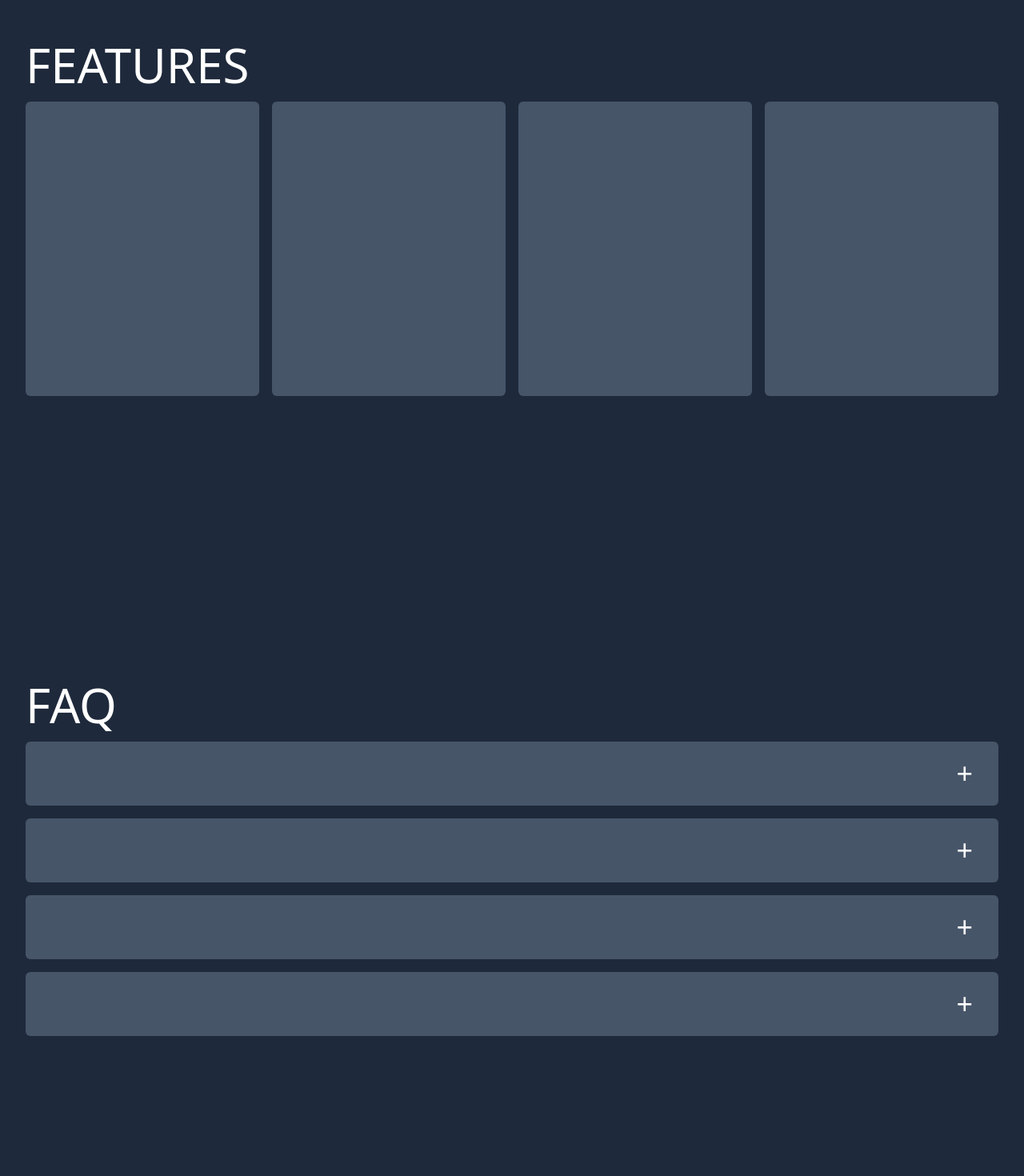
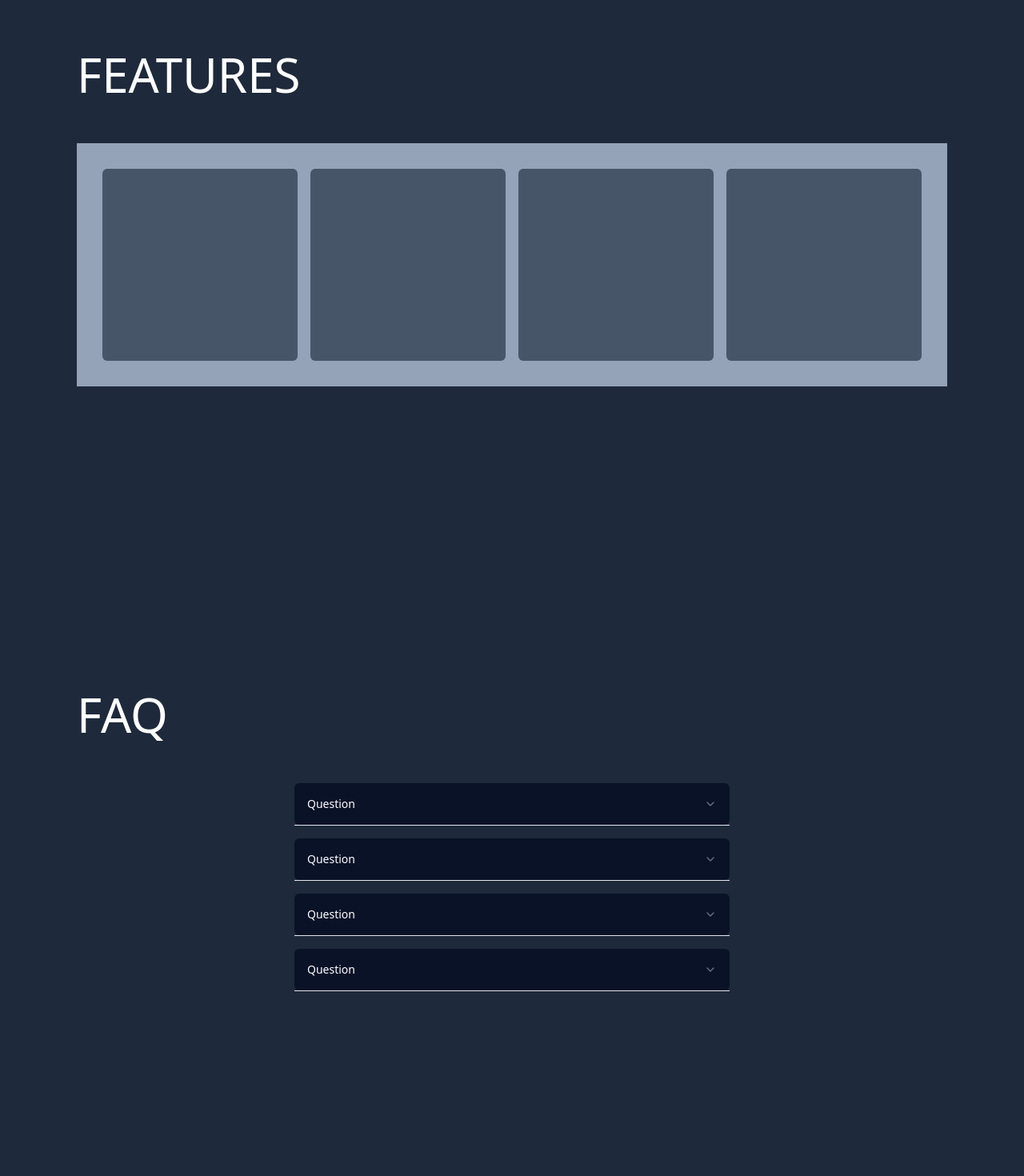
Before and after one commit to Sankar-sj14/hosting-trial, a React (Vite) app: page / in a window 1280 px wide. Shown: the part 1020-2490 px from the top of the page at 80% size. Built offline with nearby package versions, Linux system fonts and the light colour scheme.

Commit message:
accordion custom

```diff
--- /dev/null
+++ b/src/accordian.css
@@ -0,0 +1,12 @@
+/* accordion.css */
+.accordion-trigger {
+    @apply bg-accordionTriggerBg text-accordionText p-4 rounded-md transition duration-300;
+  }
+
+  .accordion-trigger:hover {
+    @apply bg-accordionTriggerHoverBg;
+  }
+
+  .accordion-content {
+    @apply bg-accordionContentBg text-accordionContentText p-4;
+  }
--- /dev/null
+++ b/src/components/Accordions.jsx
@@ -0,0 +1,25 @@
+import React from 'react'
+import '../accordian.css';
+import {
+    Accordion,
+    AccordionContent,
+    AccordionItem,
+    AccordionTrigger,
+  } from "@/components/ui/accordion"
+
+const Accordions = () => {
+  return (
+    <div>
+        <Accordion type="single" collapsible>
+          <AccordionItem value="item-1">
+            <AccordionTrigger className="accordion-trigger">Question</AccordionTrigger>
+            <AccordionContent className="accordion-content">
+              Answer
+            </AccordionContent>
+          </AccordionItem>
+        </Accordion>
+    </div>
+  )
+}
+
+export default Accordions
--- a/src/components/Faq.jsx
+++ b/src/components/Faq.jsx
@@ -1,14 +1,15 @@
 import React from 'react'
+import Accordions from './accordions'
 
 const Faq = () => {
   return (
-    <div className='bg-slate-800 h-screen w-full p-8 flex flex-col justify-center gap-4'>
-        <div className='text-white text-6xl'>FAQ</div>
-        <div className="w-full h-1/2 gap-4 flex flex-col justify-center">
-        <div className="h-1/4 bg-slate-600 w-full rounded-md p-4 flex justify-end items-center text-4xl text-white px-8">+</div>
-        <div className="h-1/4 bg-slate-600 w-full rounded-md p-4 flex justify-end items-center text-4xl text-white px-8">+</div>
-        <div className="h-1/4 bg-slate-600 w-full rounded-md p-4 flex justify-end items-center text-4xl text-white px-8">+</div>
-        <div className="h-1/4 bg-slate-600 w-full rounded-md p-4 flex justify-end items-center text-4xl text-white px-8">+</div>
+    <div className='bg-slate-800 h-screen w-full p-24 flex flex-col justify-center items-center gap-14'>
+        <div className='text-white text-6xl w-full flex justify-start '>FAQ</div>
+        <div className="w-1/2 h-1/2 flex flex-col gap-4 ">
+        <Accordions/>
+        <Accordions/>
+        <Accordions/>
+        <Accordions/>
         </div>
     </div>
   )
--- a/src/components/Features.jsx
+++ b/src/components/Features.jsx
@@ -2,15 +2,17 @@ import React from 'react'
 
 const Features = () => {
   return (
-      <div className='bg-slate-800 h-screen w-full p-8 flex flex-col justify-center gap-4'>
+      <div className='bg-slate-800 h-screen w-full p-24 flex flex-col justify-center gap-14'>
         <div className='text-white text-6xl'>FEATURES</div>
-        <div className="w-full h-1/2 gap-4 flex items-center">
-        <div className="w-1/4 bg-slate-600 h-full rounded-md"></div>
-        <div className="w-1/4 bg-slate-600 h-full rounded-md"></div>
-        <div className="w-1/4 bg-slate-600 h-full rounded-md"></div>
-        <div className="w-1/4 bg-slate-600 h-full rounded-md"></div>
+        <div className="w-full h-full gap-4 flex flex-col md:flex md:flex-row md:h-1/2 bg-slate-400 p-8">
+        <div className=" h-1/4 bg-slate-600  w-full md:h-full rounded-md"></div>
+        <div className=" h-1/4 bg-slate-600  w-full md:h-full rounded-md"></div>
+        <div className=" h-1/4 bg-slate-600  w-full md:h-full rounded-md"></div>
+        <div className=" h-1/4 bg-slate-600  w-full md:h-full rounded-md"></div>
         </div>
-    </div>
+
+
+        </div>
   )
 }
 
--- a/src/components/Footer.jsx
+++ b/src/components/Footer.jsx
@@ -1,34 +1,11 @@
 import React from 'react'
-import {
-    Accordion,
-    AccordionContent,
-    AccordionItem,
-    AccordionTrigger,
-  } from "@/components/ui/accordion"
-
+import '../accordian.css';
 
 const Footer = () => {
   return (
-    <Accordion type="single" collapsible>
-  <AccordionItem value="item-1">
-    <AccordionTrigger>Question 1</AccordionTrigger>
-    <AccordionContent>
-      Answer1
-    </AccordionContent>
-    <AccordionTrigger>Question 2</AccordionTrigger>
-    <AccordionContent>
-      Answer2
-    </AccordionContent>
-    <AccordionTrigger>Question 3</AccordionTrigger>
-    <AccordionContent>
-      Answer3
-    </AccordionContent>
-    <AccordionTrigger>Question 4</AccordionTrigger>
-    <AccordionContent>
-      Answer4
-    </AccordionContent>
-  </AccordionItem>
-</Accordion>
+    <div className='h-screen bg-black flex items-center justify-center text-xl text-white' >
+   Copyright
+    </div>
 
   )
 }
--- a/src/components/Header.jsx
+++ b/src/components/Header.jsx
@@ -2,7 +2,7 @@ import React from 'react'
 
 const Header = () => {
   return (
-    <div className='bg-slate-800 h-auto items-center sticky'>
+    <div className='bg-slate-800 h-auto items-center sticky top-0 z-20'>
         <div className='p-8'>
         <img src='/images/pxpdark.png' className='w-48' ></img>
         </div>
--- a/src/components/Hero.jsx
+++ b/src/components/Hero.jsx
@@ -6,7 +6,7 @@ const Hero = () => {
     <div className='bg-slate-400 h-auto flex flex-col sm:flex-row'>
         <div className=' flex w-full sm:w-1/2 h-screen items-center justify-center bg-slate-200 p-4'>
         <div className=' h-1/2 w-full flex flex-col justify-center items-center bg-slate-300 p-8'>
-        <h1 className='text-xl text-white flex justify-center p-4'>Experience the Difference</h1>
+        <h1 className='text-xl text-white flex justify-center p-4'>Experience the Presence</h1>
         <img src='/images/XP Icon.png' className='w-full p-4'></img>
         <Button variant="outline" className="block">Explore</Button>
 
--- a/tailwind.config.js
+++ b/tailwind.config.js
@@ -9,7 +9,13 @@ module.exports = {
   			md: 'calc(var(--radius) - 2px)',
   			sm: 'calc(var(--radius) - 4px)'
   		},
-  		colors: {},
+  		colors: {
+			accordionTriggerBg: '#0A1228', // Dark Blue
+			accordionTriggerHoverBg: '#192E65', // Lighter Blue
+			accordionContentBg: '#374C82', // Light Gray
+			accordionText: '#ffffff', // White text
+			accordionContentText: '#D2DEFF',// Dark Gray text
+		},
   		keyframes: {
   			'accordion-down': {
   				from: {
```
